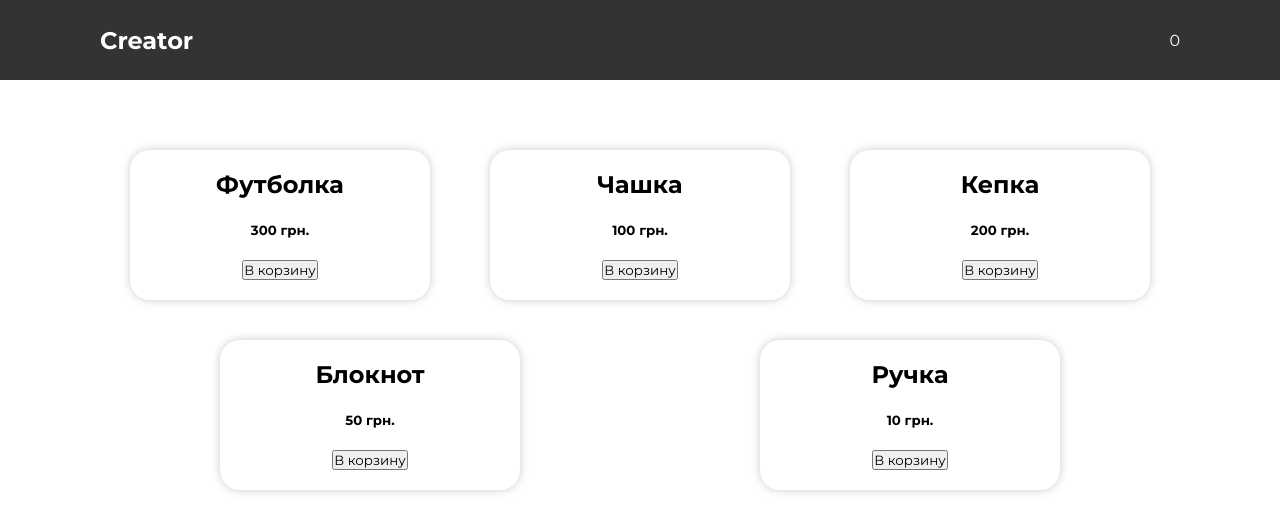
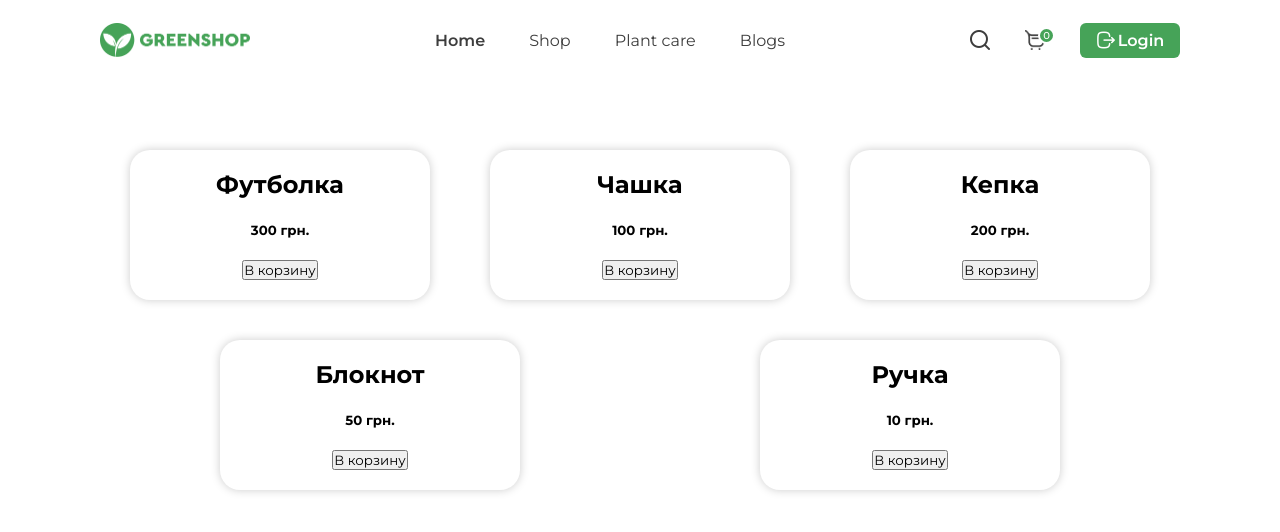
Before and after one commit to ZubalYana/Greenshop, a website: page public/index.html in a window 1280 px wide. Drawn offline with nearby package versions, Linux system fonts and the light colour scheme.

Commit message:
finish the header

```diff
--- a/public/index.html
+++ b/public/index.html
@@ -19,11 +19,25 @@
     </div>
     <div class="wrap">
         <header>
-            <h2>Creator</h2>
-            <div class="cartContainer">
-                <div id="cartCounter">0</div>
-                <button id="sendData">Підтвердити</button>
+            <img class="header_logo" src="./imgs/Logo.png" alt="">
+            <div class="header_nav">
+                <div class="header_nav_element header_nav_element_active">Home</div>
+                <div class="header_nav_element">Shop</div>
+                <div class="header_nav_element">Plant care</div>
+                <div class="header_nav_element">Blogs</div>
             </div>
+            <div class="header_otherElements">
+                <img class="header_otherElementsIcon" src="./imgs/search.png" alt="">
+                <div class="cartContainer">
+                    <img class="header_otherElementsIcon" id="cart" src="./imgs/cart.png" alt="">
+                    <div id="cartCounter">0</div>
+                    <button id="sendData">Підтвердити</button>
+                </div>
+                <div class="header_otherElements_Btn">
+                    <img class="header_otherElements_Btn_Icon" src="./imgs/login.png" alt="">Login
+                </div>
+            </div>
+
         </header>
         <main>
             <div class="goodsContainer">
--- a/public/style.scss
+++ b/public/style.scss
@@ -17,19 +17,80 @@
         justify-content: space-between;
         align-items: center;
         padding: 0 100px;
-        background-color: #333;
-        color: #fff;
+        color: #3D3D3D;
+        .header_logo{
+            width: 150px;
+        }
+        .header_nav{
+            width: 350px;
+            display: flex;
+            justify-content: space-between;
+            .header_nav_element{
+                font-size: 16px;
+                font-weight: 400;
+            }
+            .header_nav_element_active{
+                font-weight: 600;
+            }
+        }
+        .header_otherElements{
+            width: 210px;
+            display: flex;
+            justify-content: space-between;
+            align-items: center;
+            .header_otherElementsIcon{
+                width: 20px;
+                height: 20px;
+                cursor: pointer;
+            }
             #cartCounter{
                 cursor: pointer;
             }
             .cartContainer{
                 display: flex;
                 align-items: center;
+                position: relative;
+                #cartCounter{
+                    position: absolute;
+                    width: 17px;
+                    height: 17px;
+                    border-radius: 50%;
+                    background-color: #46A358;
+                    display: flex;
+                    justify-content: center;
+                    align-items: center;
+                    color: #fff;
+                    border: #fff 2px solid;
+                    font-size: 10px;
+                    font-weight: 500;
+                    left: 13px;
+                    top: -3px;
+                }
                 button{
                     display: none;
                     margin-left: 20px;
                 }
             }
+            .header_otherElements_Btn{
+                width: 100px;
+                height: 35px;
+                background-color: #46A358;
+                border-radius: 6px;
+                color: #fff;
+                display: flex;
+                justify-content: center;
+                align-items: center;
+                font-size: 16px;
+                font-weight: 600;
+                cursor: pointer;
+                .header_otherElements_Btn_Icon{
+                    width: 20px;
+                    height: 20px;
+                    margin-right: 2px;
+                }
+            }
+        }
+
 
     }
     main{
```
Also changed, not shown: public/imgs/Logo.png (added), public/imgs/cart.png (added), public/imgs/login.png (added), public/imgs/search.png (added), public/style.css, 1 other file. Lines whose indentation alone changed are shown as unchanged.
